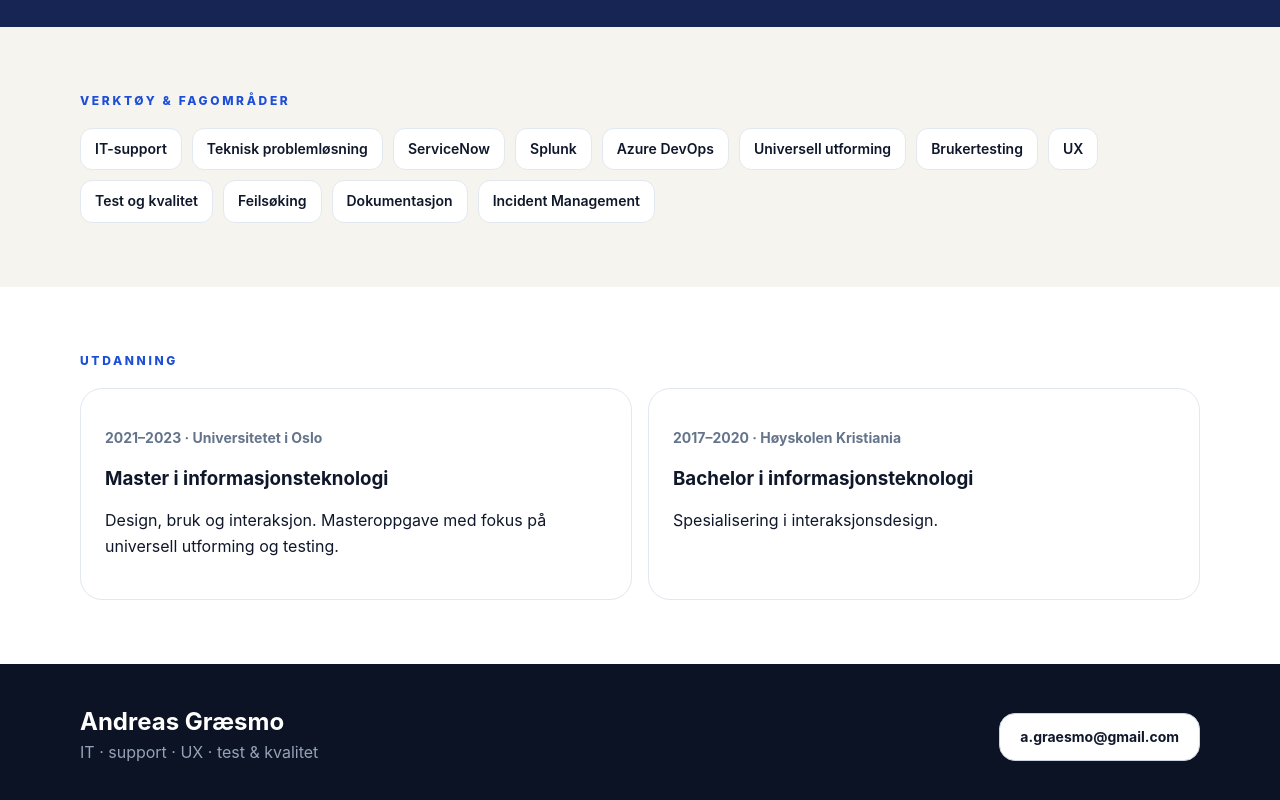
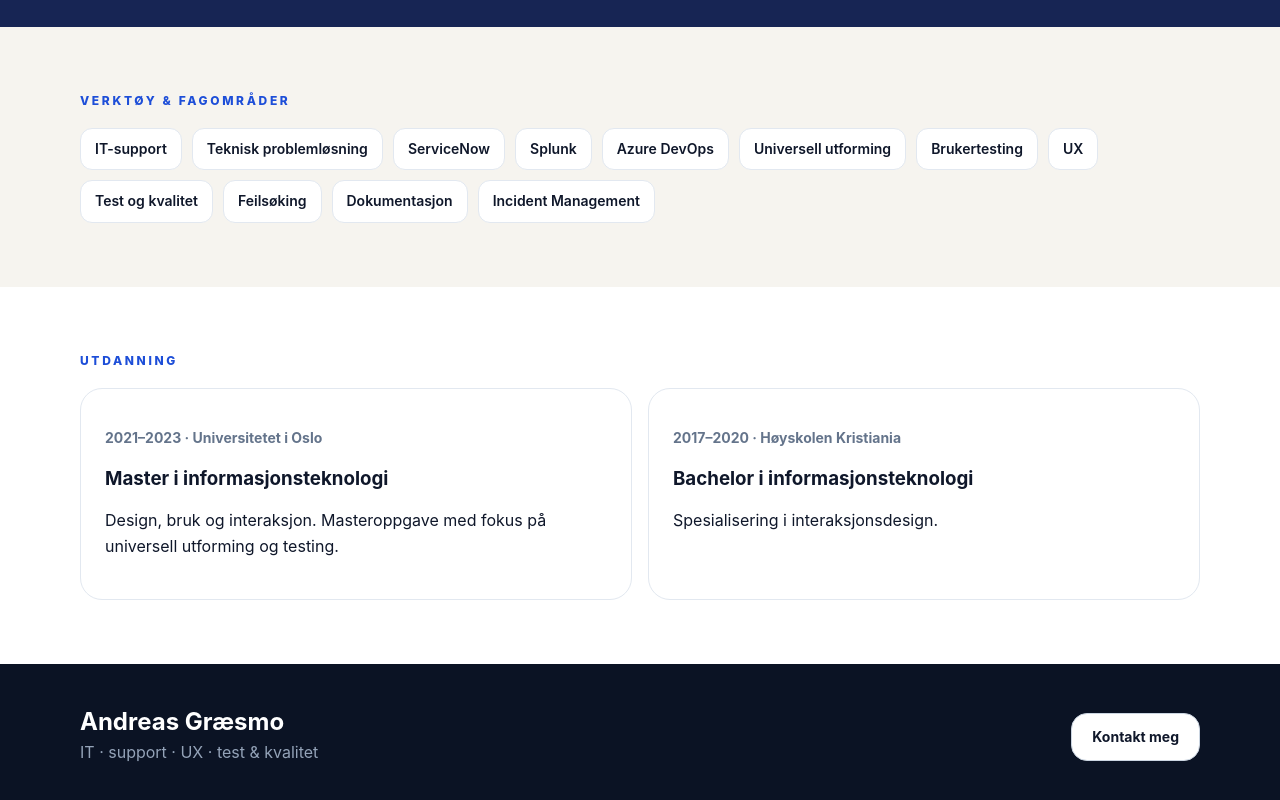
Before and after one commit to Andreas-Graesmo/CV, a plain HTML site: page index.html in a window 1280 px wide. Shown: the part 2569-3369 px from the top of the page. Drawn offline with Linux system fonts and the light colour scheme.

Commit message:
Update footer button text to 'Kontakt meg'

```diff
--- a/index.html
+++ b/index.html
@@ -199,7 +199,7 @@
           <p>IT · support · UX · test &amp; kvalitet</p>
         </div>
         <a class="btn footer-btn" href="mailto:a.graesmo@gmail.com"
-          >a.graesmo@gmail.com</a
+          >Kontakt meg</a
         >
       </div>
     </footer>
```
